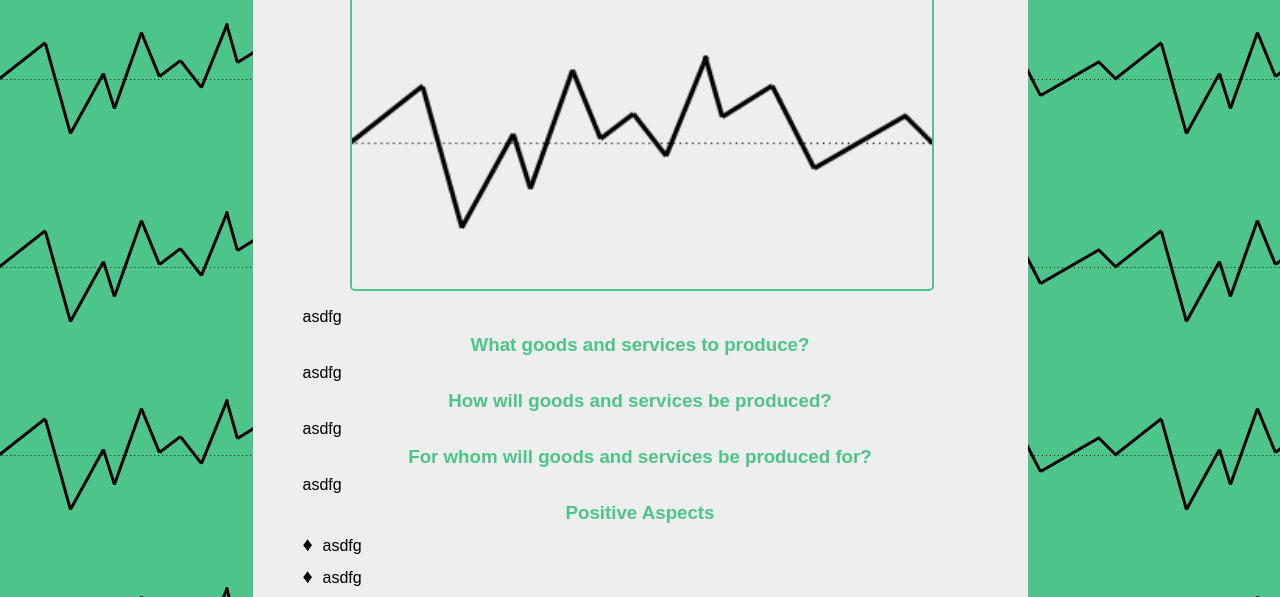
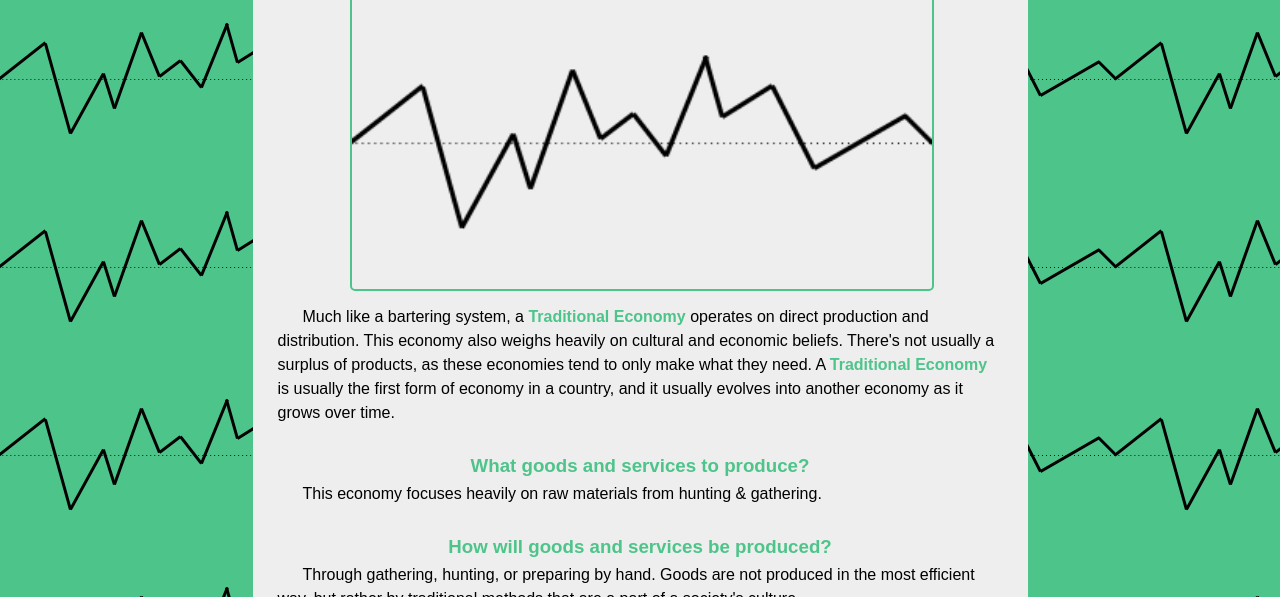
Before and after one commit to Kmek/EconomicSystems, a plain HTML site: page index.html in a window 1280 px wide. Shown: the part 203-800 px from the top of the page. Drawn offline with Linux system fonts and the light colour scheme.

Commit message:
Fill website with current info

```diff
--- a/index.html
+++ b/index.html
@@ -26,21 +26,27 @@
                 <img src="./media/economicsIcon.png">
 
                 <p>description</p>
+                <hr>
 
                 <h3>What goods and services to produce?</h3>
                 <p>q1</p>
+                <hr>
 
                 <h3>How will goods and services be produced?</h3>
                 <p>q2</p>
+                <hr>
 
                 <h3>For whom will goods and services be produced for?</h3>
                 <p>q3</p>
+                <hr>
 
                 <h3>Positive Aspects</h3>
                 <ul></ul>
+                <hr>
 
                 <h3>Negative Aspects</h3>
                 <ul></ul>
+                <hr>
 
                 <h3>Example Nation</h3>
                 <p>example nation</p>
@@ -49,7 +55,8 @@
             <div id="lastPage" class="invisible" style="width:100%;">
                 <h1>Last Page</h1>
                 <div class="row"></div>
-                <h3>Works Cited</h3>
+                <hr>
+                <h2>Works Cited</h2>
                 <div class="row" id="citations"></div>
             </div>
 
@@ -58,7 +65,7 @@
 
     <div id="footer">
         <span id="footerText">Website made by Kate Keefe</span>
-        <a href="https://github.com/Kmek/Economics7Principles" target="_blank"><button id="githubBtn">View on GitHub</button></a>
+        <a href="https://github.com/Kmek/EconomicSystems" target="_blank"><button id="githubBtn">View on GitHub</button></a>
     </div>
 
     <script src="./scripts/pages.js"></script>
--- a/scripts/pages.js
+++ b/scripts/pages.js
@@ -4,50 +4,46 @@ var pages = [{
     color: "#4dc48a",
     title: "Traditional Economy",
     img: "media/graph.png",
-    desc: "asdfg",
-    q1: "asdfg",
-    q2: "asdfg",
-    q3: "asdfg",
-    positive: ["asdfg", "asdfg", "asdfg"],
-    negative: ["asdfg", "asdfg"],
+    desc: "Much like a bartering system, a <mark>Traditional Economy</mark> operates on direct production and distribution. This economy also weighs heavily on cultural and economic beliefs. There's not usually a surplus of products, as these economies tend to only make what they need. A <mark>Traditional Economy</mark> is usually the first form of economy in a country, and it usually evolves into another economy as it grows over time.",
+    q1: "This economy focuses heavily on raw materials from hunting & gathering.",
+    q2: "Through gathering, hunting, or preparing by hand. Goods are not produced in the most efficient way, but rather by traditional methods that are a part of a society's culture.",
+    q3: "For the close knit culture/community the members of the economy live in, usually not for larger societies.",
+    positive: ["Everyone knows their role", "Cultural and religious traditions dictate the market, so little disagreements", "More sustainable than technology-based economies", "Small and more environmentally-conscious"],
+    negative: ["The economy is subject to weather and environmental changes", "Vulnerable to the control of other stronger market and/or command economies"],
     example: "asdfg",
-    sources: ["asdfg", "asdfg"]
 }, {
     color: "#4287f5",
     title: "Market Economy",
     img: "media/graph.png",
-    desc: "asdfg",
-    q1: "asdfg",
-    q2: "asdfg",
-    q3: "asdfg",
-    positive: ["asdfg", "asdfg"],
-    negative: ["asdfg", "asdfg"],
+    desc: "<mark>Market Economies</mark> are heavily controlled by supply and demand. For this, businesses sell to the highest price people are willing to pay for their product, while people look for the lowest price to buy products they want. Workers and employers also have some of the same characteristics in this economy, as both wish to profit the most. Capitalism, which is heavy on the characteristics of supply and demand, requires a market economy to operate on changing prices over time.",
+    q1: "In this economy, natural resources, capital, and labor are the main trades.",
+    q2: "By the most efficient way possible. This economy encourages people to find more efficient ways to beat out competition, such as using automation.",
+    q3: "Those that consider the high price put out by sellers to be the lowest price on the market. Goods and services are open to everyone to buy, but only those who are willing to pay the price.",
+    positive: ["The most desired good are produced often (thanks to supply and demand)", "Goods are produced in more efficient ways", "New products can be made by anyone & added into the economy"],
+    negative: ["The market is a competition (people can be at a disadvantage financially, politically, etc)", "Not everyone is taken care of", "Some are forced to work menial jobs to support their family rather than receiving a higher education"],
     example: "asdfg",
-    sources: ["asdfg", "asdfg"]
 }, {
     color: "#e3a740",
     title: "Command Economy",
     img: "media/graph.png",
-    desc: "asdfg",
+    desc: "A <mark>Command Economy</mark> is controlled by the government. They make all economic decisions for the country, including allocating resources and deciding what goods should be produced, according to their own central plan. ",
+    q1: "The government decides what goods and services to add to their economy.",
+    q2: "The government decides when, how, and how many goods should be produced. People are hired according to the government's hiring targets & other regulations they enforce.",
+    q3: "The government distributes goods however they see fit, according to their own plan.",
+    positive: ["Have access to all of the country's resources without lawsuits or environmental regulatory issues", "Society can be transformed to fit the eyes of the government and their plan"],
+    negative: ["The government and/or rapid change can ignore the people's wants & needs encouraging the creation of a black market that goes against the government's regulations", "Production doesn't usually fit the demand for a good", "Poor planning can lead to rationing", "Innovation and entrepreneurship are discouraged so less new products are created", "Production might not grow more efficiently without the motivation of competition", "People are rewarded for following orders & staying in line instead of following their desires"],
+    example: "asdfg",
+}, {
+    color: "#7a1e8f",
+    title: "Mixed Economy",
+    img: "media/graph.png",
+    desc: "A <mark>Mixed Economy</mark> is an economy that combines characteristics from other economies, such as those from <mark>traditional</mark>, <mark>market</mark>, and <mark>command</mark> economies. From a <mark>Market Economy</mark>, it protects private property, is a free market, and is driven by the wants of people. From a <mark>Command Economy</mark>, the government is in charge of the larger parts of the economy, such as safeguards, international trade, and the military. Depending on what the people want, the government has control over certain industries, like health care, retirement, and banking. From a <mark>Traditional Economy</mark>, people retain traditions passed down from generation to generation, like fishing and hunting, but these traditions are no longer big enough to direct the economy. From globalization, most countries are, to some degree, a <mark>Mixed Economy</mark>.",
     q1: "asdfg",
     q2: "asdfg",
     q3: "asdfg",
-    positive: ["asdfg", "asdfg"],
+    positive: ["Distributes goods to who needs them first", "Encourages the most efficient production methods and most popular goods with high profits", "Encourages the innovation of new products and methods", "Minimizes the disadvantages of a <mark>Market Economy</mark>"],
     negative: ["asdfg", "asdfg"],
     example: "asdfg",
-    sources: ["asdfg", "asdfg"]
-}, {
-    color: "#a94ee6",
-    title: "Mixed Economy",
-    img: "media/graph.png",
-    desc: "asdfg",
-    q1: "asdfg",
-    q2: "asdfg",
-    q3: "asdfg",
-    positive: ["asdfg", "asdfg"],
-    negative: ["asdfg", "asdfg"],
-    example: "asdfg",
-    sources: ["asdfg", "asdfg"]
 }]
 
 var lastPageInfo = {
--- a/scripts/script.js
+++ b/scripts/script.js
@@ -13,6 +13,8 @@ function changeAccent(color) {
     document.documentElement.style.setProperty('--accent', color)
 }
 
+
+/******************** Page Loading Functions ********************/
 // Load Info of Page into #page div
 function loadPage(info) {
     page.classList = "visible";
@@ -22,24 +24,26 @@ function loadPage(info) {
     page.children[1].setAttribute("src", info.img)
     page.children[2].innerHTML = info.desc
 
-    page.children[4].innerHTML = info.q1
-    page.children[6].innerHTML = info.q2
-    page.children[8].innerHTML = info.q3
+    page.children[5].innerHTML = info.q1
 
-    page.children[10].innerHTML = ""
+    page.children[8].innerHTML = info.q2
+
+    page.children[11].innerHTML = info.q3
+
+    page.children[14].innerHTML = ""
     for (let i = 0; i < info.positive.length; i++) {
         let bullet = document.createElement("li")
         bullet.innerHTML = info.positive[i]
-        page.children[10].appendChild(bullet)
+        page.children[14].appendChild(bullet)
     }
-    page.children[12].innerHTML = ""
+    page.children[17].innerHTML = ""
     for (let i = 0; i < info.negative.length; i++) {
         let bullet = document.createElement("li")
         bullet.innerHTML = info.negative[i]
-        page.children[12].appendChild(bullet)
+        page.children[17].appendChild(bullet)
     }
 
-    page.children[14].innerHTML = info.example
+    page.children[20].innerHTML = info.example
 
     changeAccent(info.color)
 }
@@ -56,11 +60,11 @@ function loadLastPage() {
         p.innerHTML = lastPageInfo.desc[i]
         lastPage.children[1].appendChild(p)
     }
-    lastPage.children[3].innerHTML = ""
+    lastPage.children[4].innerHTML = ""
     for (let i = 0; i < lastPageInfo.citations.length; i++) {
         let p = document.createElement("p")
         p.innerHTML = lastPageInfo.citations[i]
-        lastPage.children[3].appendChild(p)
+        lastPage.children[4].appendChild(p)
     }
 
 
--- a/styles/styles.css
+++ b/styles/styles.css
@@ -164,8 +164,8 @@ li {
 }
 
 hr {
-	margin: 10px 15px;
-	border-top: 2px solid var(--accent);
+	margin: 15px 15px;
+	border-style: none;
 }
 
 button {
```
